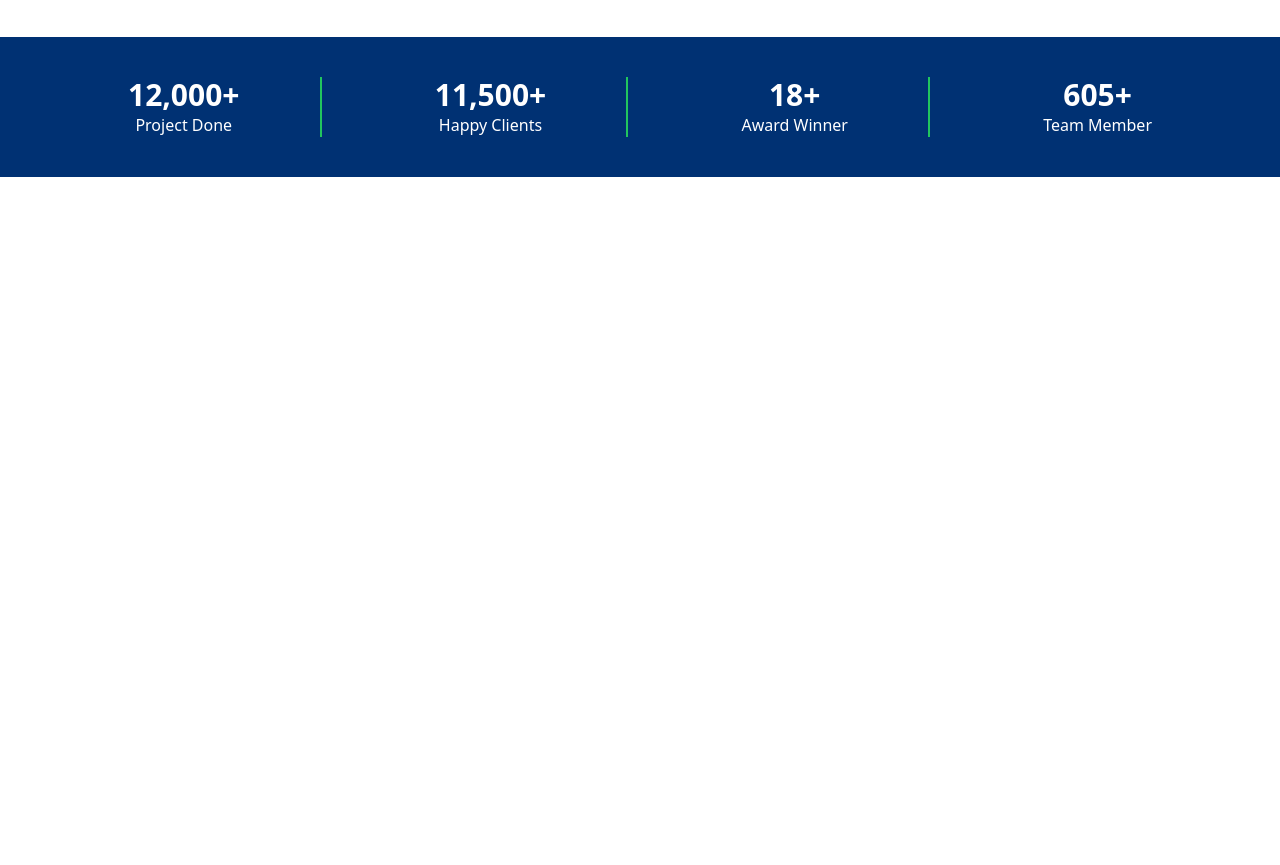
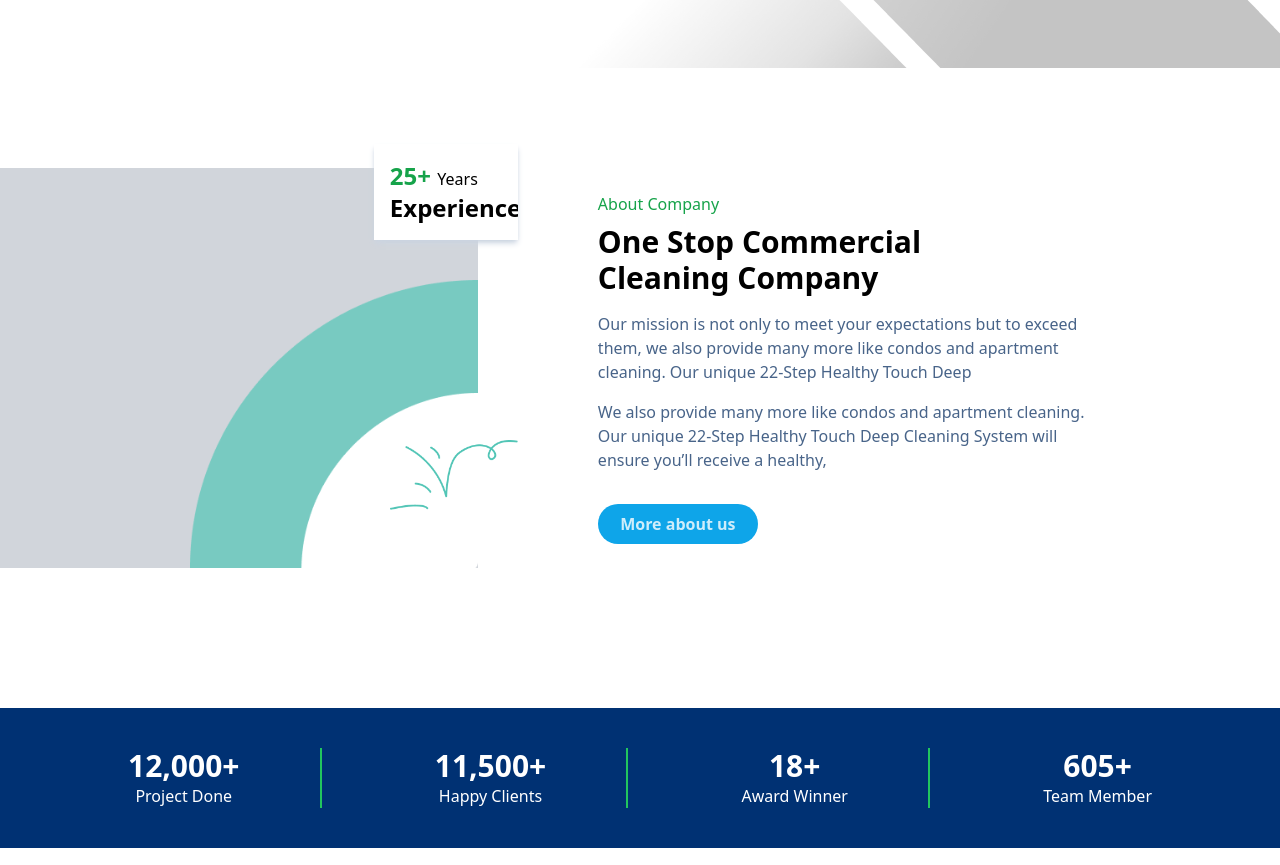
Before and after one commit to mdalihasanriyad/innovate, a plain HTML site: page index.html in a window 1280 px wide. Shown: the part 812-1677 px from the top of the page. Before the commit the page ends 1029 px from the top, so only its background shows below. Drawn offline with nearby package versions, Linux system fonts and the light colour scheme.

Commit message:
added company

```diff
--- a/index.html
+++ b/index.html
@@ -30,9 +30,7 @@
     </div>
     <!-- Menu bar end -->
     <!-- Banner part start -->
-    <div
-      class="h-[717px] bg-[url('./img/banner1.png')] object-cover bg-no-repeat"
-    >
+    <div class="bg-[url('./img/banner1.png')] object-cover bg-no-repeat">
       <div class="max-w-screen-xl mx-auto p-3 lg:px-0">
         <div class="w-[40%] ml flex flex-col gap-2 my-52">
           <h1 class="text-6xl font-bold">
@@ -58,6 +56,51 @@
       </div>
     </div>
     <!-- Banner part end -->
+    <!-- About Company start -->
+    <div
+      class="flex flex-col lg:flex-row items-center justify-center gap-20 py-20 max-w-screen-xl mx-auto h-[600px] overflow-hidden"
+    >
+      <div class="w-[40%] bg-gray-300 h-[400px] relative">
+        <div class="absolute right-0 bottom-0 w-72 h-72 overflow-hidden">
+          <img src="./img/Shape.png" alt="shape" class="" />
+        </div>
+        <div
+          class="absolute bg-white p-4 -right-10 -top-6 w-36 shadow-md shadow-slate-300 overflow-hidden"
+        >
+          <h3 class="text-green-600 text-2xl font-semibold">
+            25+ <span class="text-base font-medium text-black">Years</span>
+          </h3>
+          <h4 class="text-2xl font-semibold">Experience</h4>
+        </div>
+        <div class="absolute -right-10 bottom-0 w-32 h-32 overflow-hidden">
+          <img src="./img/Line Element.png" alt="shape" class="" />
+        </div>
+      </div>
+      <div class="w-[60%] p-10 items-start">
+        <div class="w-[80%]">
+          <p class="mt-0 mb-2 text-green-600 font-medium">About Company</p>
+          <h2 class="text-3xl font-bold mb-4 w-[80%]">
+            One Stop Commercial Cleaning Company
+          </h2>
+          <p class="text-[#486489] mb-4">
+            Our mission is not only to meet your expectations but to exceed
+            them, we also provide many more like condos and apartment cleaning.
+            Our unique 22-Step Healthy Touch Deep
+          </p>
+          <p class="text-[#486489] mb-4">
+            We also provide many more like condos and apartment cleaning. Our
+            unique 22-Step Healthy Touch Deep Cleaning System will ensure you’ll
+            receive a healthy,
+          </p>
+          <button
+            class="w-40 bg-sky-500 hover:bg-sky-700 duration-300 text-white/80 px-4 py-2 mt-4 rounded-full font-semibold"
+          >
+            More about us
+          </button>
+        </div>
+      </div>
+    </div>
+    <!-- About company end -->
     <!-- Project section start -->
     <div class="my-10 bg-[#003173] text-white">
       <div class="max-w-5xl mx-auto flex justify-between items-center py-10">
```
